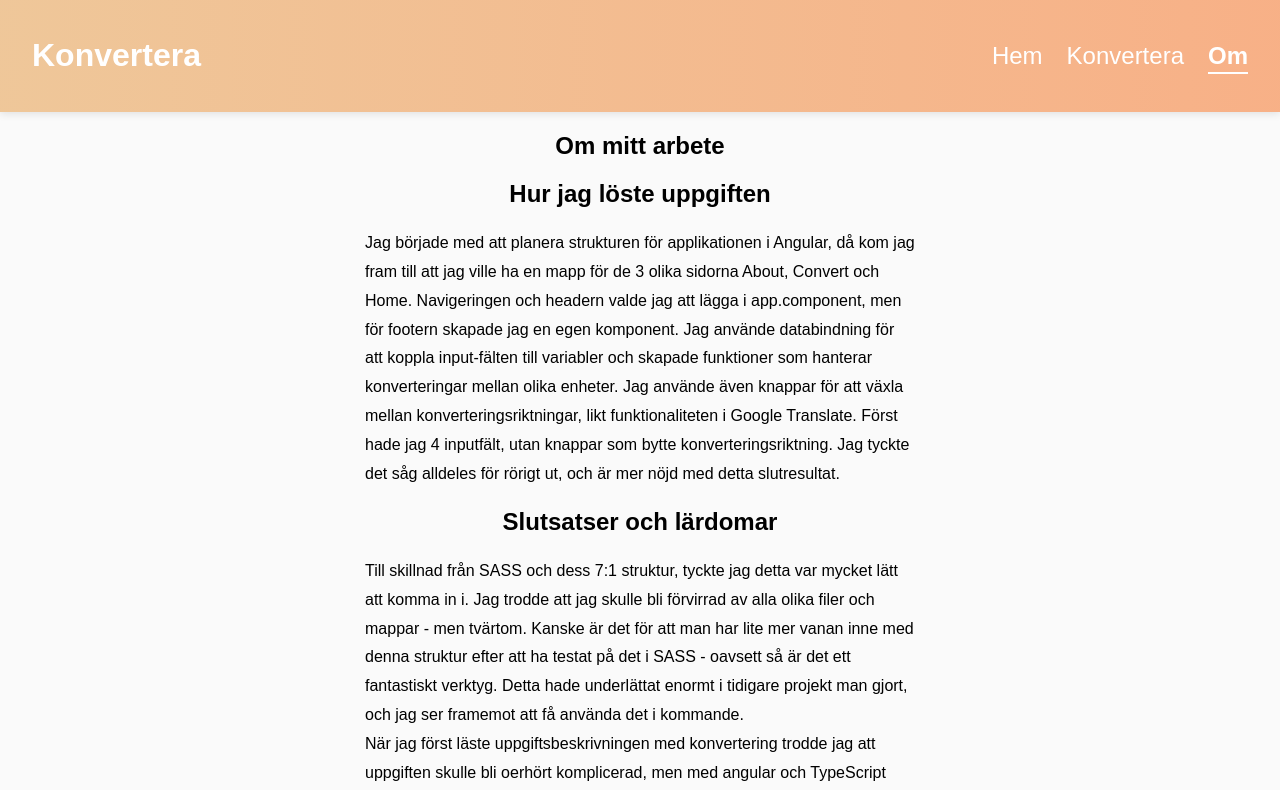
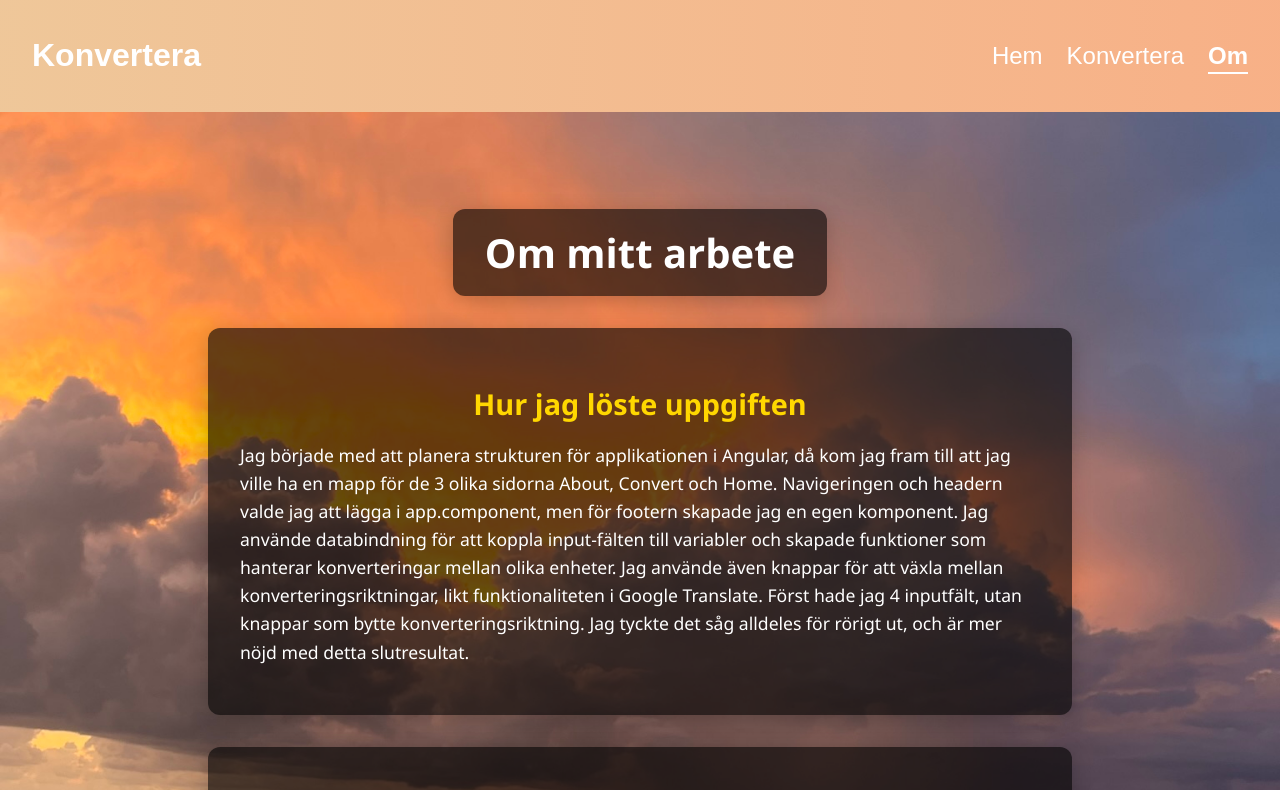
Before and after one commit to nathalievaster/convert, an Angular app: page /about in a window 1280 px wide. Shown: the top 790 px of the page. Built offline with nearby package versions, Linux system fonts and the light colour scheme.

Commit message:
ändring av style

```diff
--- a/src/app/pages/about/about.component.css
+++ b/src/app/pages/about/about.component.css
@@ -1,5 +1,45 @@
 section {
-    max-width: 550px;
-    line-height: 1.8em;
-    margin: 0 auto;
-}
+    background-image: url('/sunset.JPEG');
+    background-size: cover;
+    background-position: center;
+    background-repeat: no-repeat;
+    min-height: 100vh;
+    display: flex;
+    flex-direction: column;
+    align-items: center;
+    justify-content: flex-start;
+    padding: 4rem 2rem;
+    color: white;
+    font-family: 'Segoe UI', Tahoma, Geneva, Verdana, sans-serif;
+  }
+
+  section > h1 {
+    background: rgba(0, 0, 0, 0.6);
+    padding: 1rem 2rem;
+    border-radius: 12px;
+    margin-bottom: 2rem;
+    font-size: 2.5rem;
+    text-align: center;
+    box-shadow: 0 4px 20px rgba(0,0,0,0.2);
+  }
+
+  article {
+    background: rgba(0, 0, 0, 0.6);
+    padding: 2rem;
+    border-radius: 12px;
+    max-width: 800px;
+    width: 100%;
+    margin-bottom: 2rem;
+    box-shadow: 0 4px 20px rgba(0,0,0,0.2);
+  }
+
+  article h2 {
+    font-size: 1.8rem;
+    margin-bottom: 1rem;
+    color: #ffd700; /* Guldig färg för rubrikerna */
+  }
+
+  article p {
+    font-size: 1.1rem;
+    line-height: 1.6;
+  }
--- a/src/app/pages/convert/convert.component.css
+++ b/src/app/pages/convert/convert.component.css
@@ -1,43 +1,61 @@
 section {
-  max-width: 500px;
-  margin: 2rem auto;
-  padding: 3rem;
-  border: 1px solid #ccc;
-  border-radius: 10px;
-  background: #f9f9f9;
+  max-width: 600px;
+  margin: 3rem auto;
+  padding: 3rem 2rem;
+  border-radius: 20px;
+  background: linear-gradient(135deg, #e0f2fe, #ffffff);
+  box-shadow: 0 8px 20px rgba(0, 0, 0, 0.1);
   text-align: center;
+  transition: transform 0.3s ease, box-shadow 0.3s ease;
+}
+
+section:hover {
+  transform: translateY(-5px);
+  box-shadow: 0 12px 30px rgba(0, 0, 0, 0.2);
 }
 
 input {
-  padding: 0.5rem;
-  margin-top: 0.5rem;
+  padding: 0.75rem;
+  margin-top: 1rem;
   width: 100%;
   box-sizing: border-box;
+  border: 1px solid #ccc;
+  border-radius: 8px;
+  font-size: 1rem;
+  transition: border-color 0.3s;
+}
+
+input:focus {
+  border-color: #3b82f6;
+  outline: none;
 }
 
 button {
-  margin: 3rem 0;
-  padding: 1.3rem 1.2rem;
-  background-color: #1e3a8a;
+  margin: 2.5rem 0;
+  padding: 1rem 2rem;
+  background: linear-gradient(135deg, #3b82f6, #1e3a8a);
   color: white;
   border: none;
-  border-radius: 5px;
+  border-radius: 30px;
   cursor: pointer;
   font-weight: bold;
-  font-size: 1em;
+  font-size: 1.1rem;
+  transition: background 0.3s, transform 0.2s;
 }
 
 button:hover {
-  background-color: #3b82f6;
+  background: linear-gradient(135deg, #1e40af, #1e3a8a);
+  transform: scale(1.05);
 }
 
 p {
-  font-size: 1.2rem;
-  margin-top: 1rem;
+  font-size: 1.3rem;
+  margin-top: 1.5rem;
+  color: #1e3a8a;
 }
 
 hr {
-  margin: 3rem 0;
+  margin: 2rem 0;
   border: none;
-  border-top: 2px solid #ccc;
+  border-top: 2px dashed #93c5fd;
 }
--- a/src/index.html
+++ b/src/index.html
@@ -1,5 +1,5 @@
 <!doctype html>
-<html lang="en">
+<html lang="sv">
 <head>
   <meta charset="utf-8">
   <title>ConvertApp</title>
```
